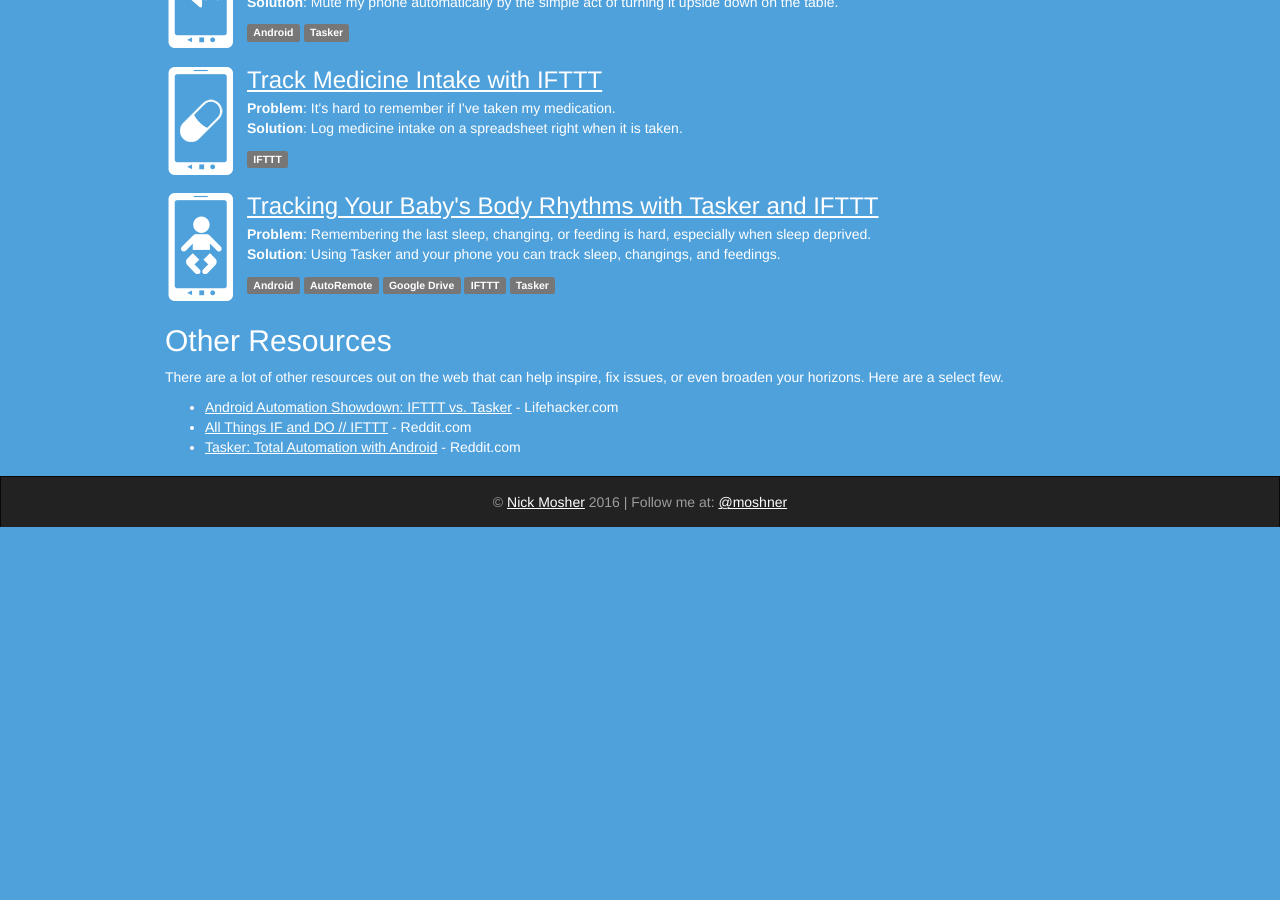
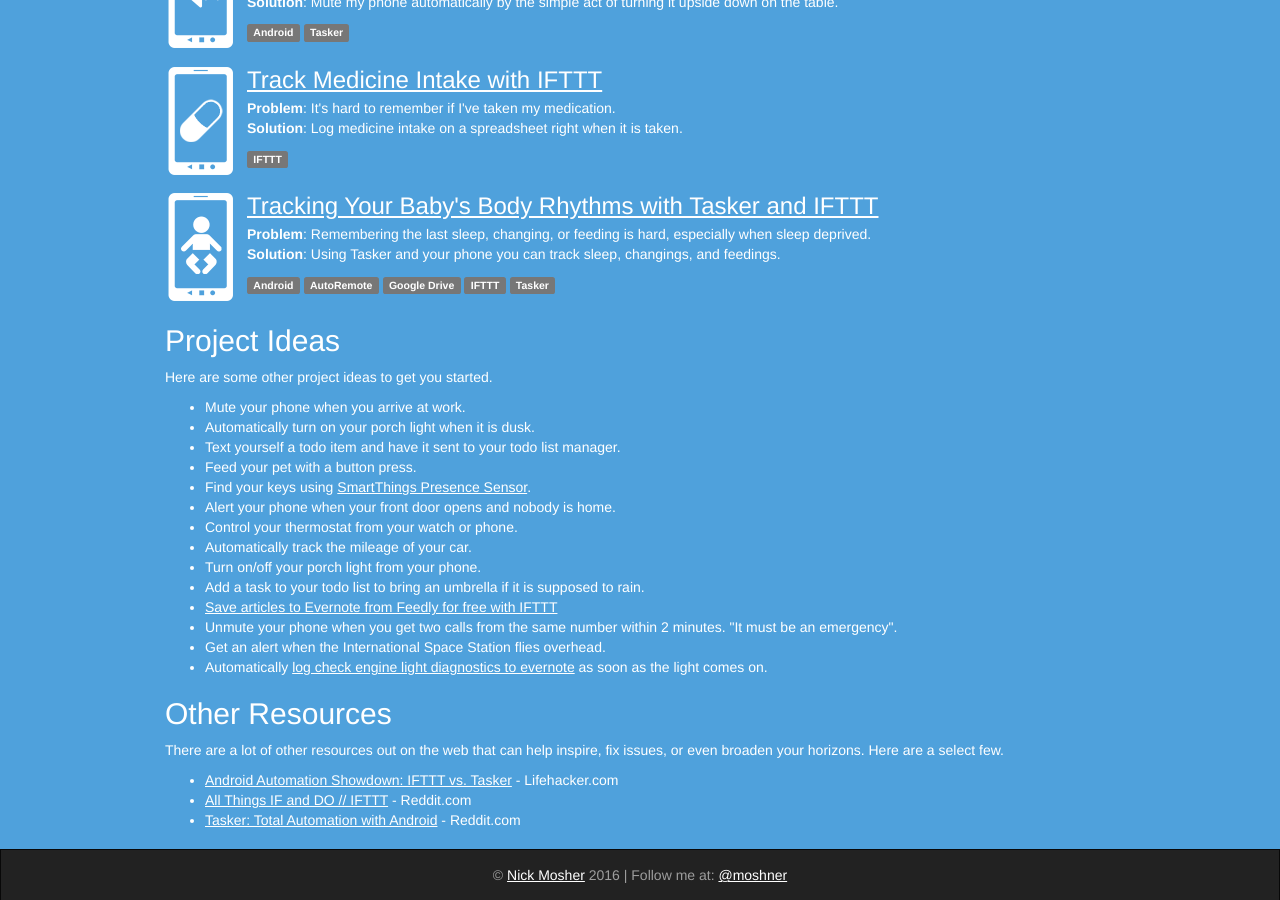
Before and after one commit to moshner/automateyourlife.org, a Jekyll site: the page built from index.html, in a window 1280 px wide and 900 px high, scrolled down 887 px. Built offline with Jekyll 4.4.1, drawn with Linux system fonts in a browser that asks for light colours; nearby versions of some CDN libraries; before the commit the page ends 1414 px from its top, so only the background shows below that.

Commit message:
added a bunch of possible future projects

```diff
--- a/index.html
+++ b/index.html
@@ -16,6 +16,26 @@
     {% assign list = site.projects | sort: 'title' %}
     {% for p in list %}{% include project.html project=p %}{% endfor %}
 </div>
+<div class="project-ideas">
+    <h2>Project Ideas</h2>
+    <p>Here are some other project ideas to get you started.</p>
+    <ul>
+        <li>Mute your phone when you arrive at work.</li>
+        <li>Automatically turn on your porch light when it is dusk.</li>
+        <li>Text yourself a todo item and have it sent to your todo list manager.</li>
+        <li>Feed your pet with a button press.</li>
+        <li>Find your keys using <a href="https://shop.smartthings.com/#!/products/smartsense-presence">SmartThings Presence Sensor</a>.</li>
+        <li>Alert your phone when your front door opens and nobody is home.</li>
+        <li>Control your thermostat from your watch or phone.</li>
+        <li>Automatically track the mileage of your car.</li>
+        <li>Turn on/off your porch light from your phone.</li>
+        <li>Add a task to your todo list to bring an umbrella if it is supposed to rain.</li>
+        <li><a href="https://ifttt.com/recipes/99555-create-link-notes-in-evernote-from-feedly-articles-saved-for-later">Save articles to Evernote from Feedly for free with IFTTT</a></li>
+        <li>Unmute your phone when you get two calls from the same number within 2 minutes. "It must be an emergency".</li>
+        <li>Get an alert when the International Space Station flies overhead.</li>
+        <li>Automatically <a href="https://ifttt.com/recipes/150092-when-my-check-engine-light-turns-on-add-it-to-an-evernote-to-do-list">log check engine light diagnostics to evernote</a> as soon as the light comes on.</li>
+    </ul>
+</div>
 <div class="other-links">
     <h2>Other Resources</h2>
     <p>There are a lot of other resources out on the web that can help inspire, fix issues, or even broaden your horizons. Here are a select few.</p>
```
